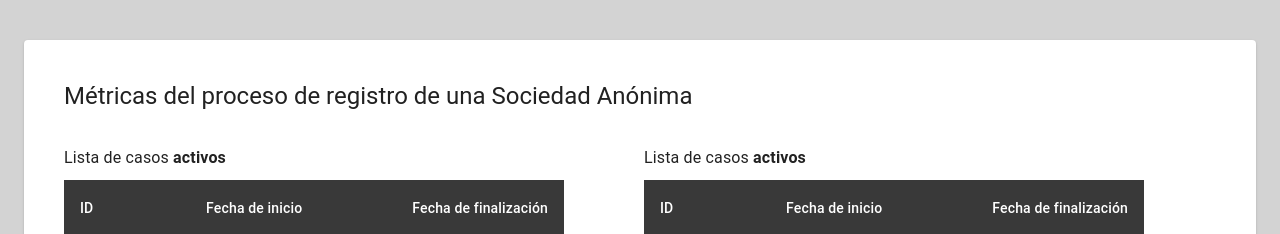
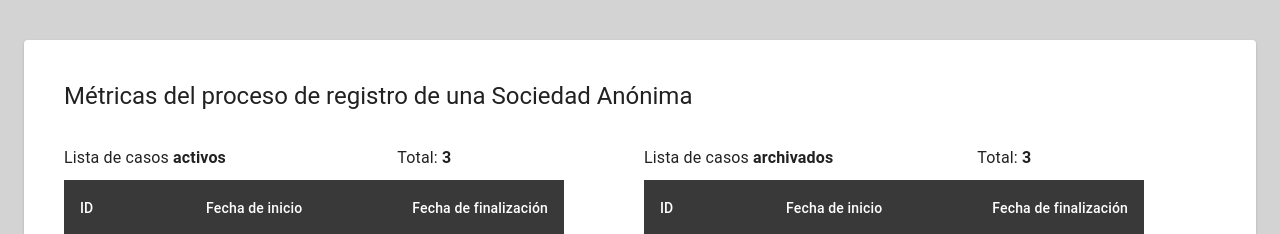
Before and after one commit to tadeovelis/dssd-unlp-2021-grupo11-monitoreo-service-frontend, a React (Create React App) app: page /dashboard in a window 1280 px wide. Shown: the top 234 px of the page. Built offline with nearby package versions, Linux system fonts and the light colour scheme.

Commit message:
Agregar total de casos hardcodeado

```diff
--- a/src/components/ListaActiveCases.js
+++ b/src/components/ListaActiveCases.js
@@ -1,4 +1,4 @@
-import { Typography } from "@mui/material";
+import { Grid, Typography } from "@mui/material";
 import { Box } from "@mui/system";
 import ListaCasos from "./ListaCasos";
 
@@ -17,12 +17,22 @@ export default function ListaActiveCases(props) {
 
     return (
         <Box>
-            <Typography
-                variant="subtitle1"
-                sx={{ my: 1 }}
-            >
-                Lista de casos <b>activos</b>
-            </Typography>
+            <Grid container sx={{ my: 1 }}>
+                <Grid item xs={8}>
+                    <Typography
+                        variant="subtitle1"
+                    >
+                        Lista de casos <b>activos</b>
+                    </Typography>
+                </Grid>
+                <Grid item xs={4}>
+                    <Typography
+                        variant="subtitle1"
+                    >
+                        Total: <b>3</b>
+                    </Typography>
+                </Grid>
+            </Grid>
             <ListaCasos
                 rows={rows}
             />
--- a/src/components/ListaArchivedCases.js
+++ b/src/components/ListaArchivedCases.js
@@ -1,4 +1,4 @@
-import { Typography } from "@mui/material";
+import { Grid, Typography } from "@mui/material";
 import { Box } from "@mui/system";
 import ListaCasos from "./ListaCasos";
 
@@ -17,12 +17,22 @@ export default function ListaArchivedCases(props) {
 
     return (
         <Box>
-            <Typography
-                variant="subtitle1"
-                sx={{ my: 1 }}
-            >
-                Lista de casos <b>activos</b>
-            </Typography>
+            <Grid container sx={{ my: 1 }}>
+                <Grid item xs={8}>
+                    <Typography
+                        variant="subtitle1"
+                    >
+                        Lista de casos <b>archivados</b>
+                    </Typography>
+                </Grid>
+                <Grid item xs={4}>
+                    <Typography
+                        variant="subtitle1"
+                    >
+                        Total: <b>3</b>
+                    </Typography>
+                </Grid>
+            </Grid>
             <ListaCasos
                 rows={rows}
             />
```
